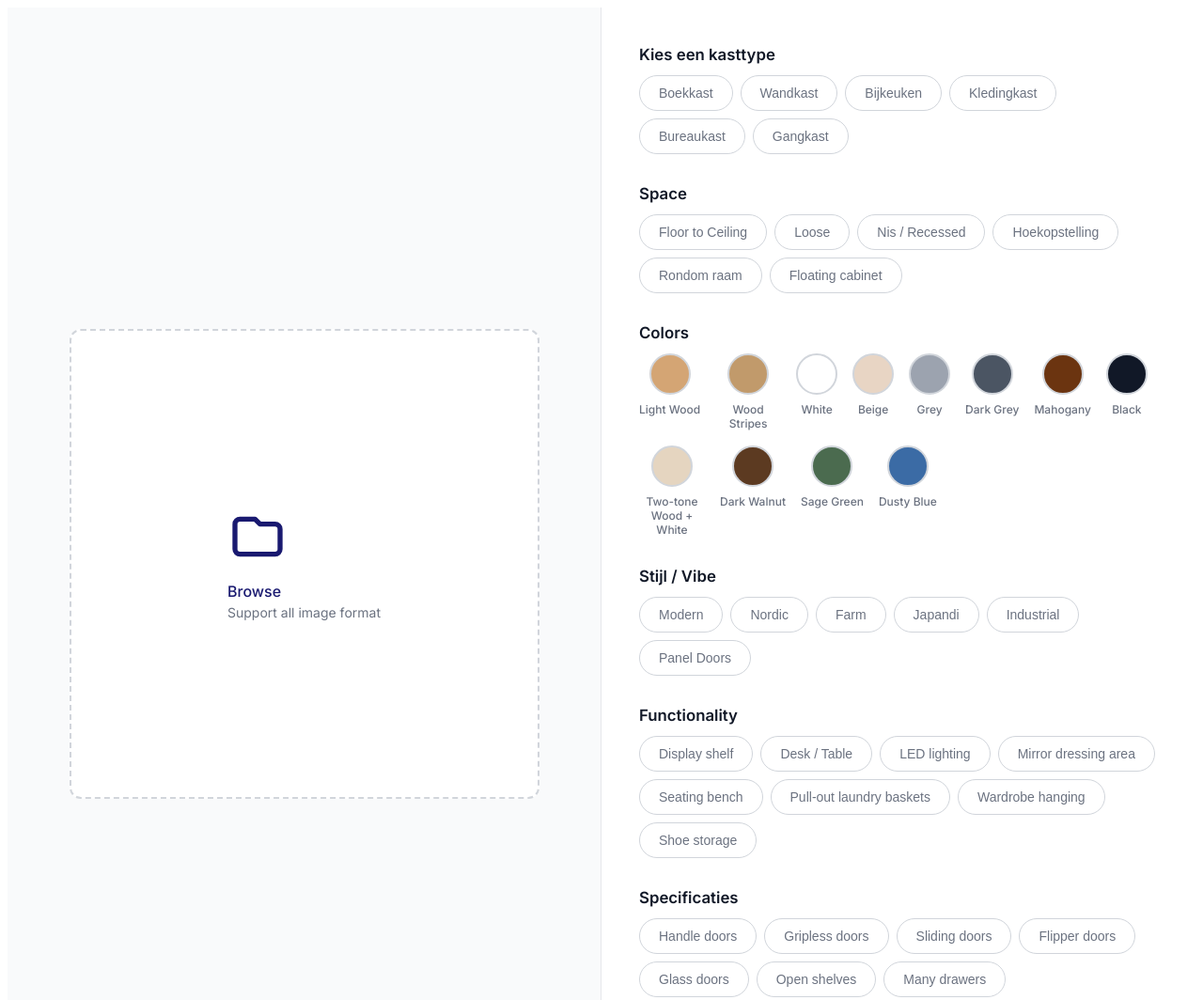
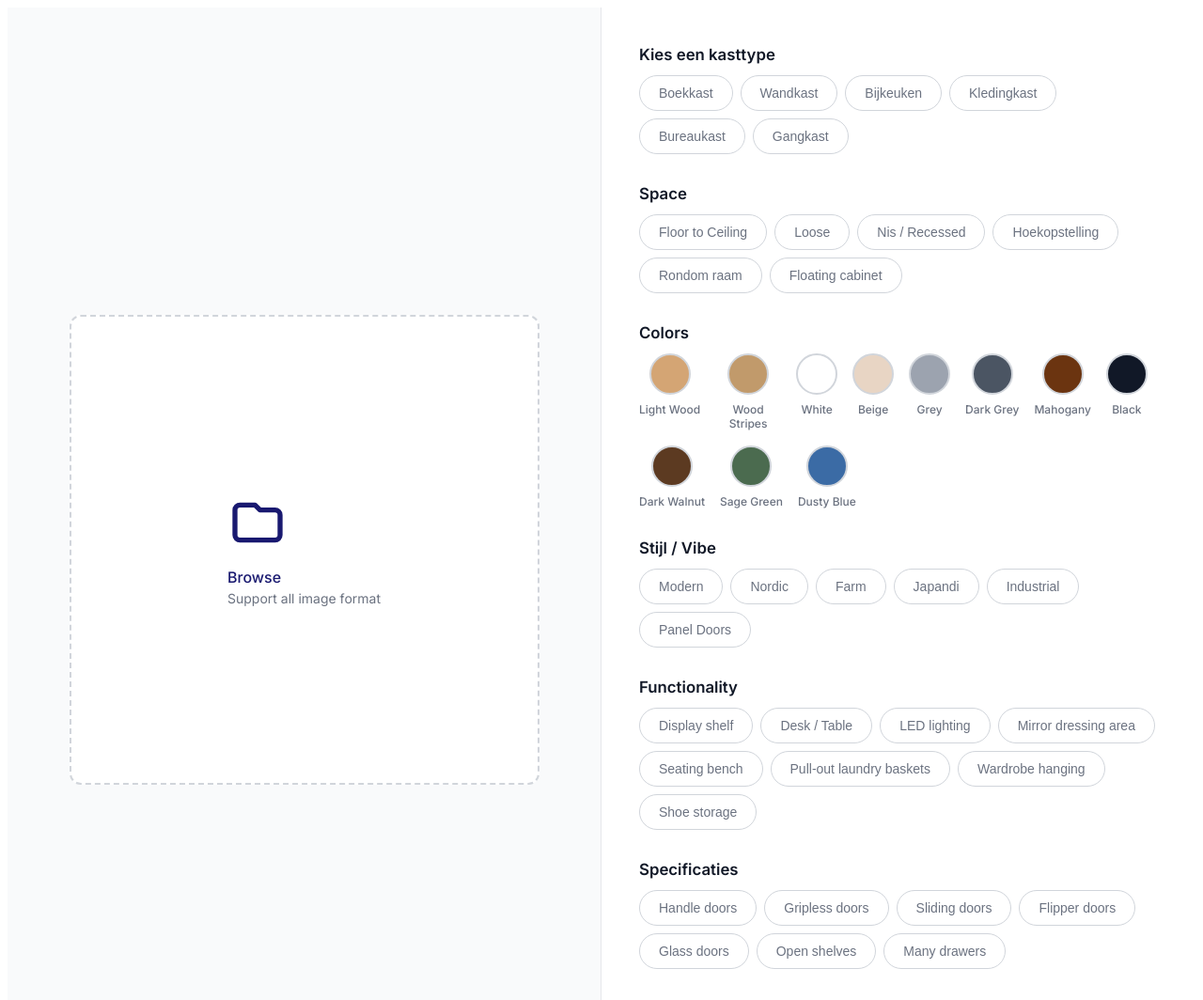
Before and after one commit to jjcoll/knapkast-ui, a website: page webflow-embed.html in a window 1280 px wide. Shown: the top 1064 px of the page at 94% size. Drawn offline with Linux system fonts and the light colour scheme.

Commit message:
updated readme

```diff
--- a/webflow-embed.html
+++ b/webflow-embed.html
@@ -789,7 +789,9 @@
 
       <div class="progress-section" id="progressSection">
         <h3 class="progress-title">Generating Your Cabinet</h3>
-        <p class="progress-message">Please wait while we create your custom design...</p>
+        <p class="progress-message">
+          Please wait while we create your custom design...
+        </p>
         <div class="progress-percentage" id="progressPercentage">0%</div>
         <div class="progress-bar-container">
           <div class="progress-bar-fill" id="progressBarFill"></div>
@@ -1014,8 +1016,7 @@
               id: 1,
               name: "Wood Stripes",
               color: "#C19A6B",
-              prompt:
-                "in vertical striped wood veneer with strong linear grain",
+              prompt: "light brown with natural lightly striped",
             },
             {
               id: 2,
@@ -1053,13 +1054,7 @@
               color: "#111827",
               prompt: "in deep matte black for a dramatic designer look",
             },
-            {
-              id: 8,
-              name: "Two-tone Wood + White",
-              color: "#E5D5C0",
-              prompt:
-                "with a two-tone design: light wood combined with matte white fronts",
-            },
+
             {
               id: 9,
               name: "Dark Walnut",
@@ -1485,7 +1480,7 @@
         })
         .filter(Boolean);
 
-      return `Generate ${parts.join(" ")}`;
+      return `Generate ${parts.join(" ")} without changing the layout of the room`;
     }
 
     // Show error message
```
Also changed, not shown: README.md.
